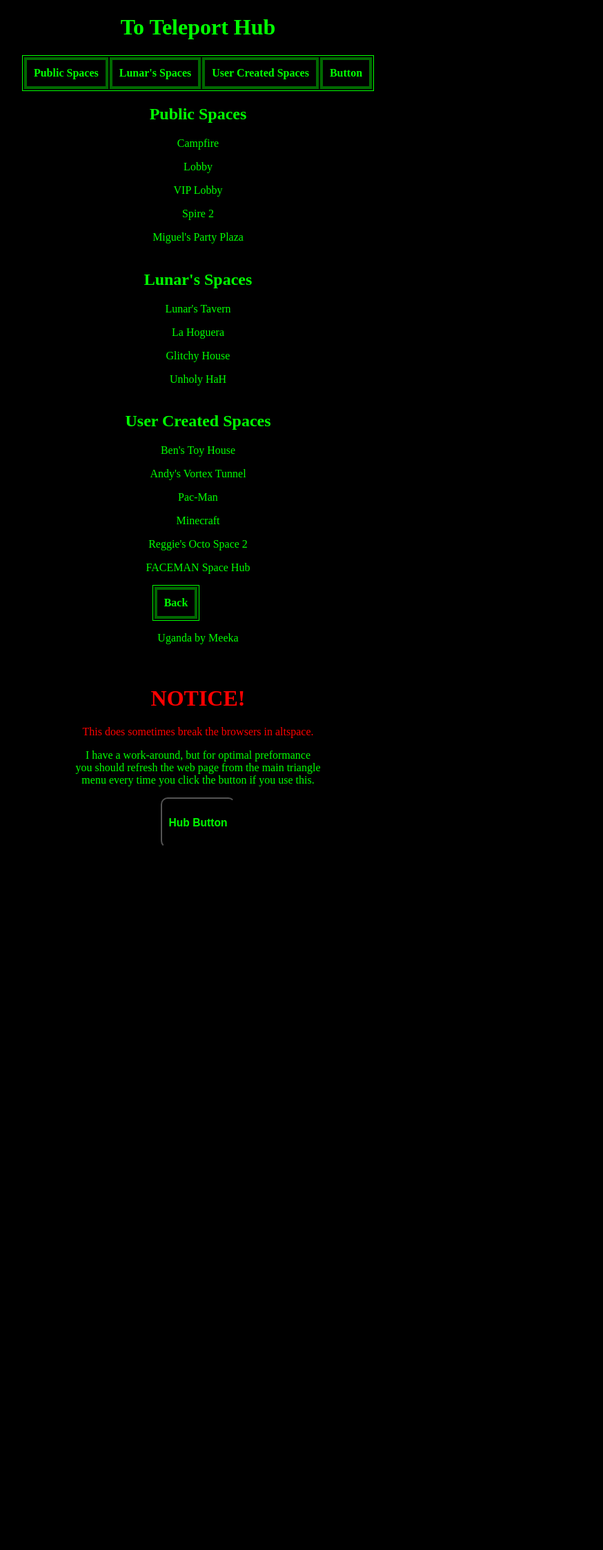
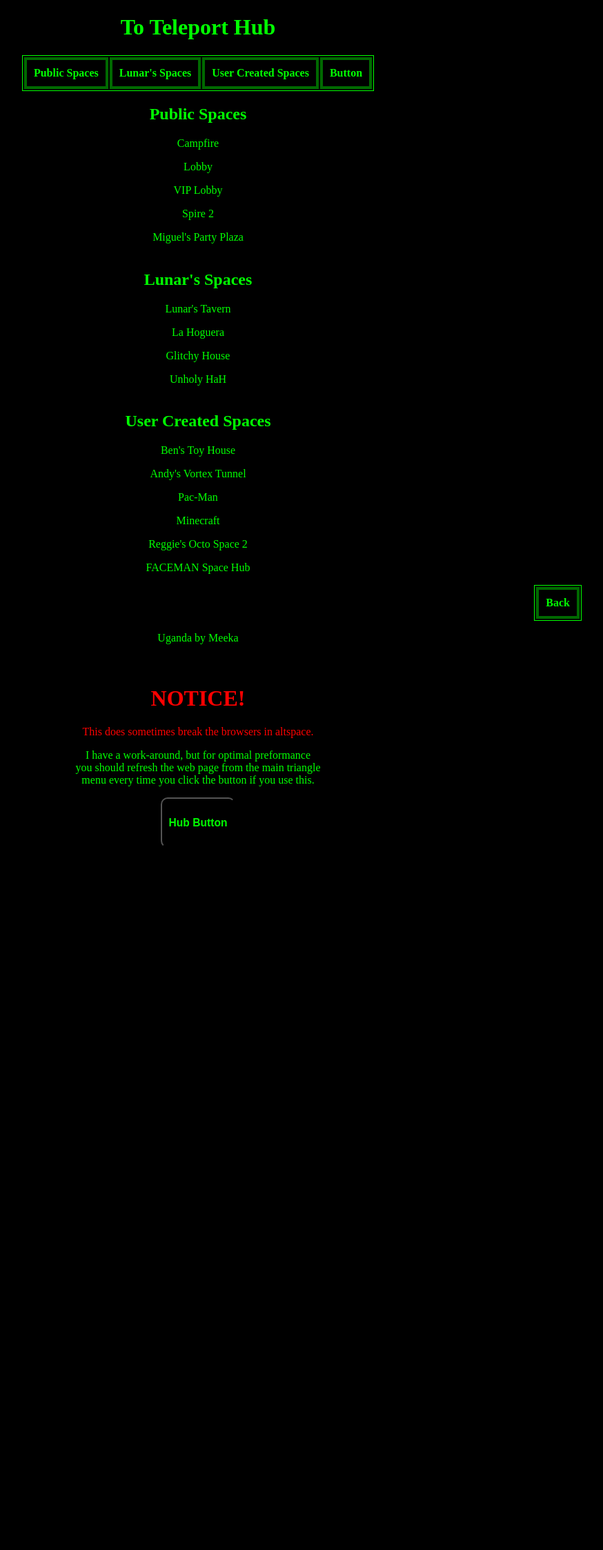
Before and after one commit to LunarTiger/AltspaceVR, a Jekyll site: the page teleportHub/index.html, which Jekyll copies as it is, in a window 1280 px wide. Shown: the whole page at 69% size, without its empty margins (353-1227 px from the left). Built offline with Jekyll 4.4.1, drawn with Linux system fonts in a browser that asks for light colours.

Commit message:
Update index.html

```diff
--- a/teleportHub/index.html
+++ b/teleportHub/index.html
@@ -60,6 +60,6 @@
 		<hr style="height:1000px; visibility:hidden;" />
 	</body>
 	<footer>
-		<table margin-right:20px;><tr><th><a href="https://lunartiger.github.io/AltspaceVR">Back</a></th></tr></table>
+		<table style="margin-right:20px;"><tr><th><a href="https://lunartiger.github.io/AltspaceVR">Back</a></th></tr></table>
 	</footer>
 </html>
```
